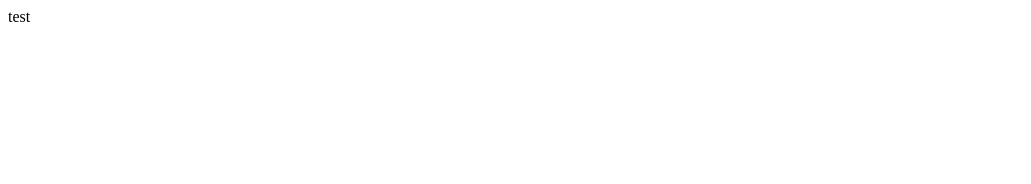
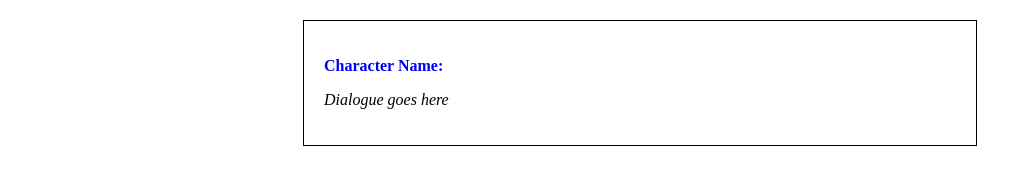
Before and after one commit to jchanDev/AI_Visual_Novel, a plain HTML site: page index.html in a window 1280 px wide. Shown: the whole page, without its empty margins (0-1031 px from the left). Drawn offline with Linux system fonts and the light colour scheme.

Commit message:
Add dialog css

```diff
--- a/index.html
+++ b/index.html
@@ -5,9 +5,13 @@
     <link rel="icon" type="image/svg+xml" href="/vite.svg" />
     <meta name="viewport" content="width=device-width, initial-scale=1.0" />
     <title>AI Visual Novel</title>
+    <link rel="stylesheet" href="/style.css" />
   </head>
   <body>
-    <div id="dialogue-box">test</div>
+    <div class="dialogue-box">
+      <p class="character-name">Character Name:</p>
+      <p class="dialogue-text">Dialogue goes here</p>
+    </div>
     <script src="/main.js"></script>
   </body>
 </html>
--- a/style.css
+++ b/style.css
@@ -0,0 +1,21 @@
+/* CSS for styling the dialogue box */
+.dialogue-box {
+  width: 50%; /* Adjust this value to change the width of the box */
+  background-color: white; /* Change the background color as desired */
+  border: 1px solid black; /* Add a border if desired */
+  padding: 20px; /* Add some padding for aesthetics */
+  margin: 20px auto; /* Center the box on the page */
+  text-align: left; /* Align the text to the left */
+}
+
+.character-name {
+  /* Style the character name as desired */
+  font-weight: bold;
+  color: blue;
+}
+
+.dialogue-text {
+  /* Style the dialogue text as desired */
+  font-style: italic;
+  color: black;
+}
```
